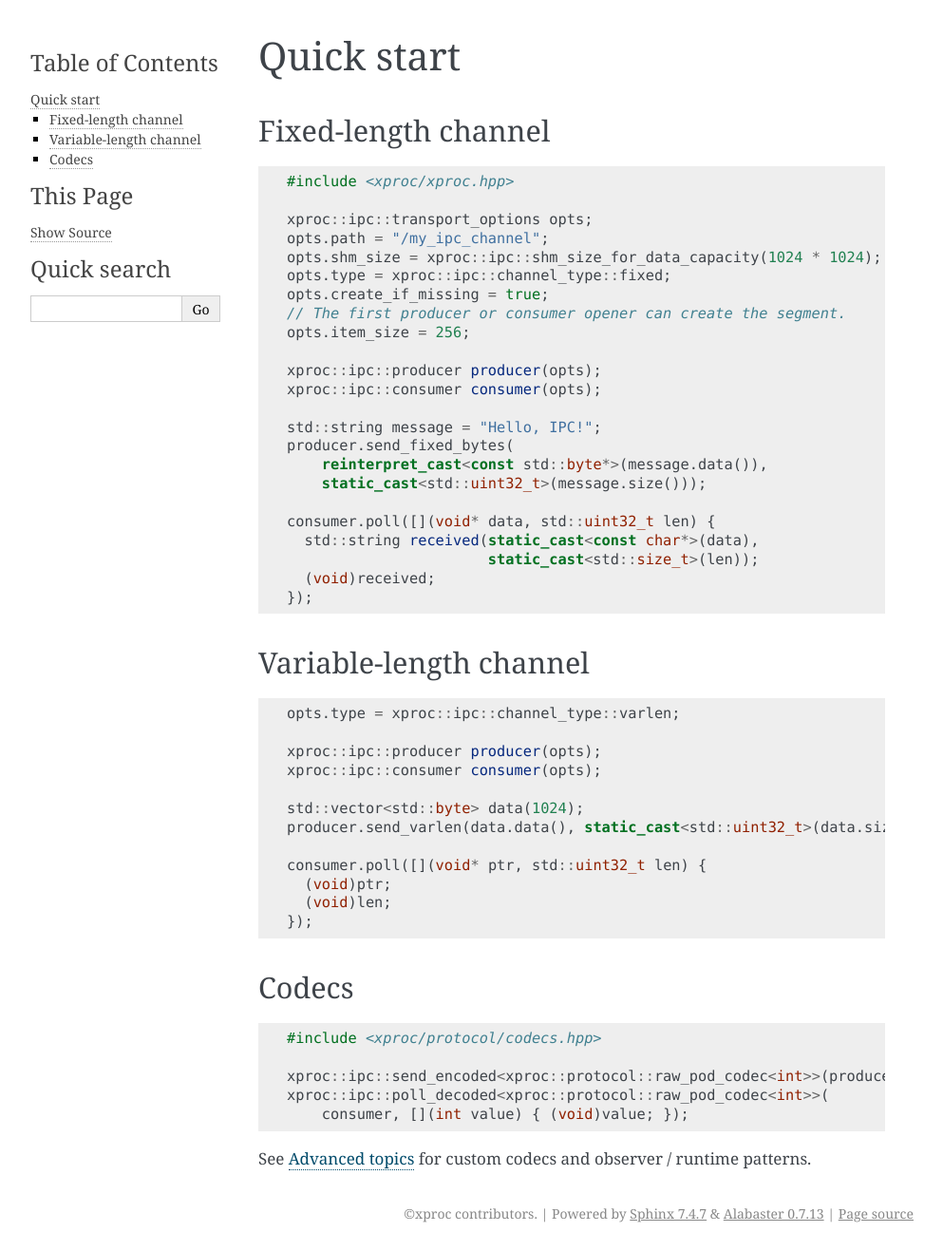
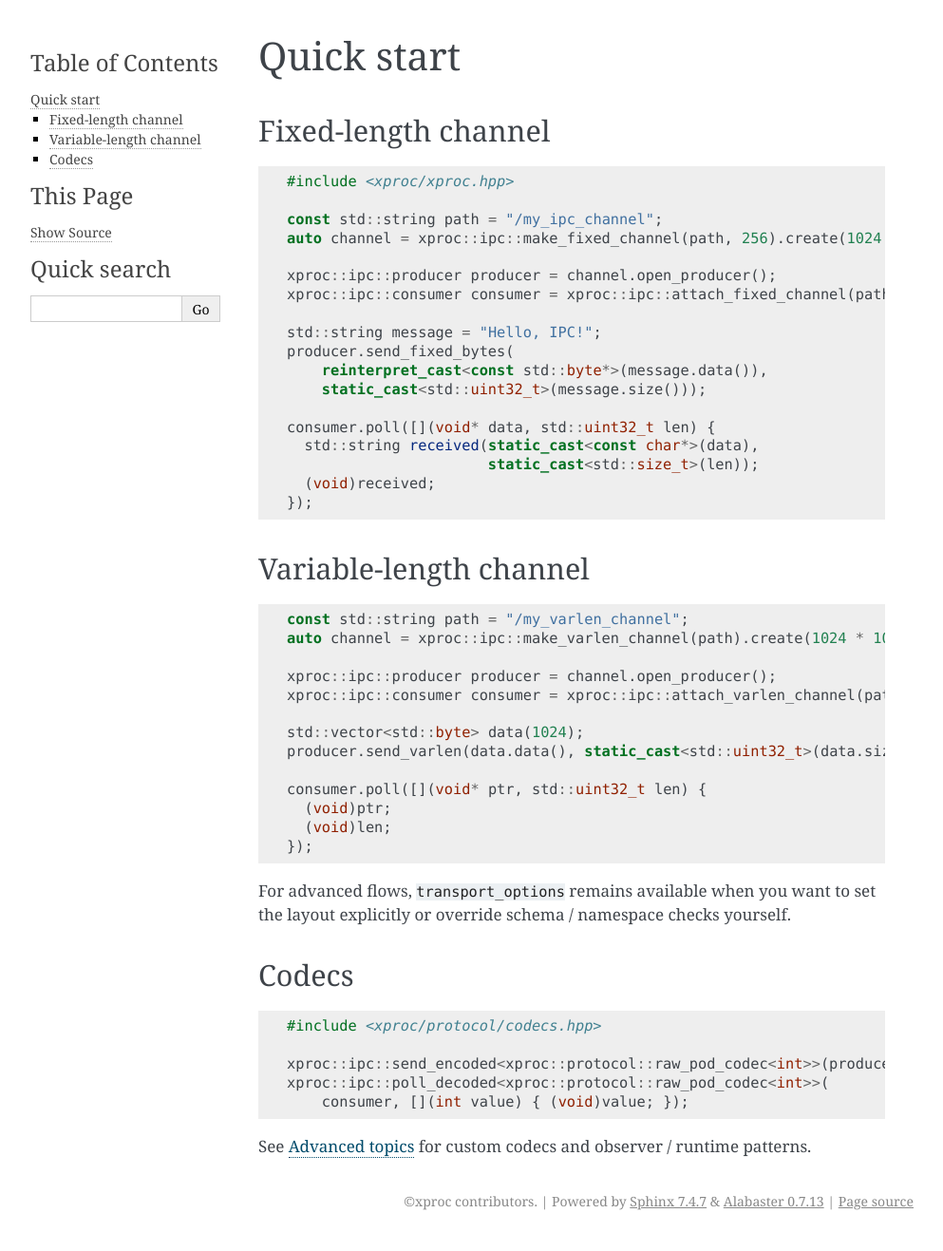
Before and after one commit to merlotqi/xproc, a Sphinx documentation site: the page built from docs/quickstart.rst, in a window 1280 px wide. Shown: the whole page at 95% size, without its empty margins (148-1141 px from the left). Built offline with Sphinx 7.4.7, drawn with Linux system fonts in a browser that asks for light colours.

Commit message:
feat: implement channel builders for fixed and variable-length channels, update examples and documentation

```diff
--- a/docs/quickstart.rst
+++ b/docs/quickstart.rst
@@ -8,16 +8,11 @@ Fixed-length channel
 
    #include <xproc/xproc.hpp>
 
-   xproc::ipc::transport_options opts;
-   opts.path = "/my_ipc_channel";
-   opts.shm_size = xproc::ipc::shm_size_for_data_capacity(1024 * 1024);
-   opts.type = xproc::ipc::channel_type::fixed;
-   opts.create_if_missing = true;
-   // The first producer or consumer opener can create the segment.
-   opts.item_size = 256;
+   const std::string path = "/my_ipc_channel";
+   auto channel = xproc::ipc::make_fixed_channel(path, 256).create(1024 * 1024);
 
-   xproc::ipc::producer producer(opts);
-   xproc::ipc::consumer consumer(opts);
+   xproc::ipc::producer producer = channel.open_producer();
+   xproc::ipc::consumer consumer = xproc::ipc::attach_fixed_channel(path).open_consumer();
 
    std::string message = "Hello, IPC!";
    producer.send_fixed_bytes(
@@ -35,10 +30,11 @@ Variable-length channel
 
 .. code-block:: cpp
 
-   opts.type = xproc::ipc::channel_type::varlen;
+   const std::string path = "/my_varlen_channel";
+   auto channel = xproc::ipc::make_varlen_channel(path).create(1024 * 1024);
 
-   xproc::ipc::producer producer(opts);
-   xproc::ipc::consumer consumer(opts);
+   xproc::ipc::producer producer = channel.open_producer();
+   xproc::ipc::consumer consumer = xproc::ipc::attach_varlen_channel(path).open_consumer();
 
    std::vector<std::byte> data(1024);
    producer.send_varlen(data.data(), static_cast<std::uint32_t>(data.size()));
@@ -47,6 +43,9 @@ Variable-length channel
      (void)ptr;
      (void)len;
    });
+
+For advanced flows, ``transport_options`` remains available when you want to set the layout explicitly or override
+schema / namespace checks yourself.
 
 Codecs
 ------
```
Also changed, not shown: README.md (+12 -15 lines), docs/todo.md (+53 -0 lines), examples/README.md, 6 other files.
